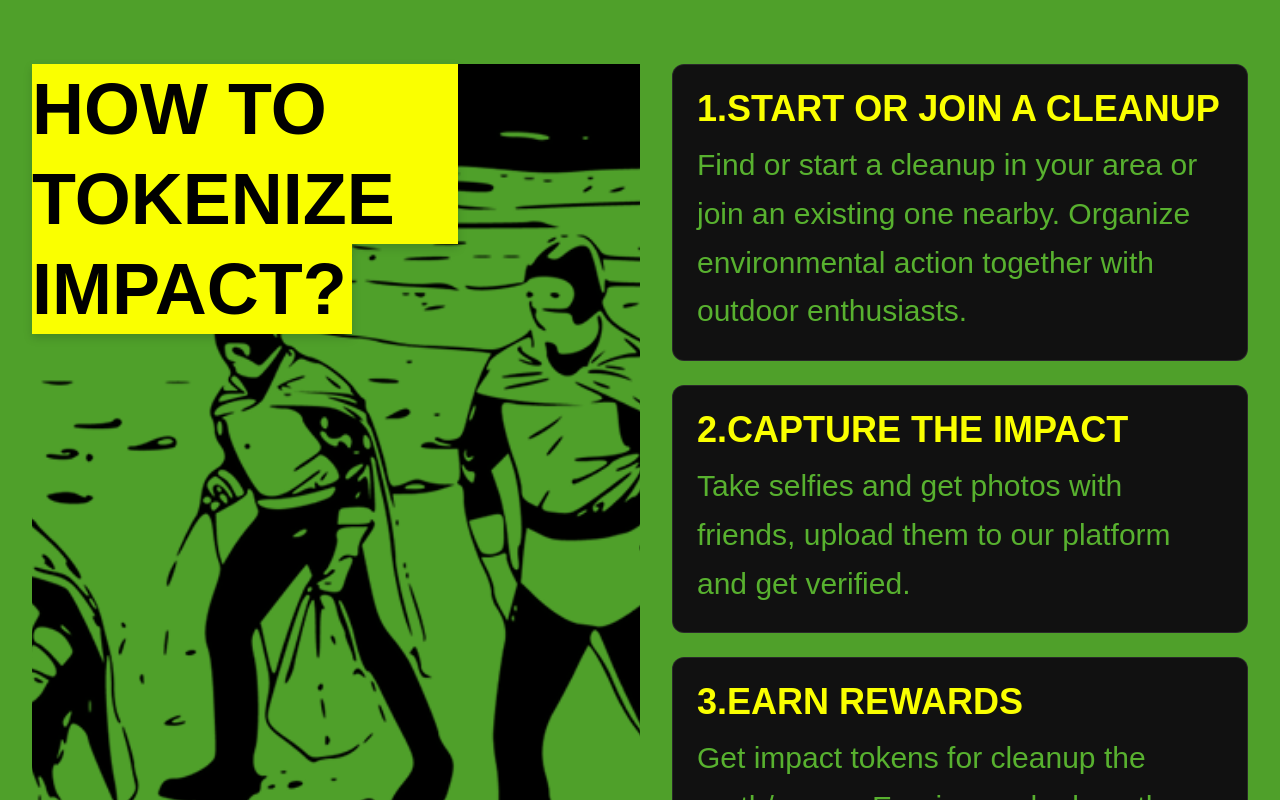
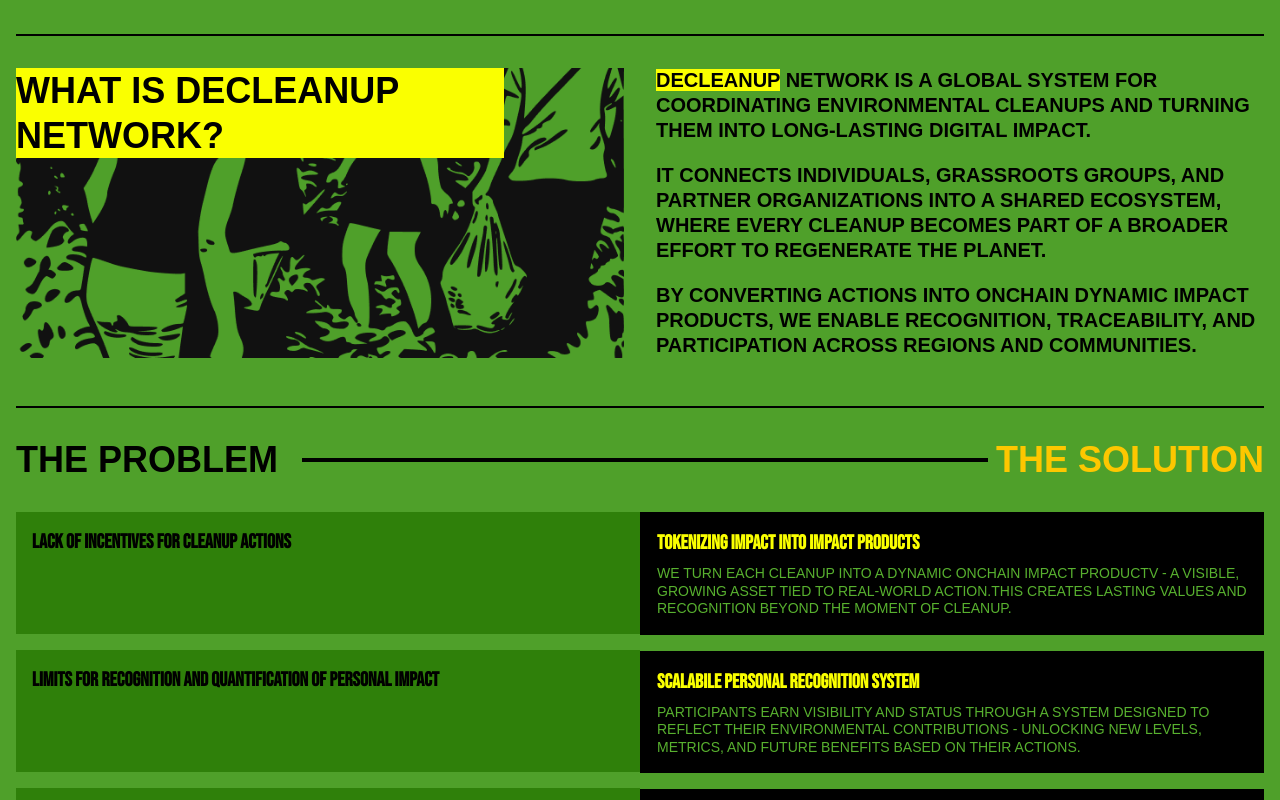
Before and after one commit to DeCleanup-Network/landing-page, a Next.js app: page / in a window 1280 px wide. Shown: the top 800 px of the page. Built offline with nearby package versions, Linux system fonts and the light colour scheme.

Commit message:
feat: implement What is Decleanup Network section

```diff
--- a/app/page.tsx
+++ b/app/page.tsx
@@ -1,11 +1,13 @@
-import TokenizeImpactSection from "@/components/HowToTokonizeImpact/TokenizeImpactSection"
+import WhatIsDeCleanupNetwork from "@/components/whatis-decleanup";
+import TokenizeImpactSection from "@/components/HowToTokonizeImpact/TokenizeImpactSection";
 
-const page = () => {
+const Page = () => {
   return (
-    <div>
-      <TokenizeImpactSection/>
-    </div>
-  )
-}
+    <main>
+      <WhatIsDeCleanupNetwork />
+      <TokenizeImpactSection />
+    </main>
+  );
+};
 
-export default page
+export default Page;
--- /dev/null
+++ b/components/whatis-decleanup/index.tsx
@@ -0,0 +1,75 @@
+import { ProblemSection } from "./problem-section"
+import { SolutionSection } from "./solution-section"
+
+export default function WhatIsDeCleanupNetwork() {
+  return (
+    <section className="w-full bg-[#4FA02A] relative overflow-hidden">
+      <div className="container mx-auto px-4 py-8 relative z-10 m-[2px]">
+        {/* Horizontal Line Separator */}
+        <div className="w-full h-0.5 bg-black mb-8"></div>
+
+        {/* Header Section - Title and Description Side by Side */}
+        <div className="grid grid-cols-1 md:grid-cols-2 gap-8 mb-12">
+          {/* Left: Title with background image */}
+          <div className="relative">
+            <div className="absolute inset-0">
+              <img
+                src="/cleanup-illustration.png"
+                alt=""
+                className="w-full h-full object-cover object-center"
+                aria-hidden="true"
+              />
+            </div>
+            <h1 className="text-3xl md:text-4xl lg:text-4xl font-black text-black leading-tight relative z-10 bg-[#FAFF00] mr-30">
+              WHAT IS DECLEANUP
+              <br />
+              NETWORK?
+            </h1>
+          </div>
+
+          {/* Right: Description */}
+          <div className="text-black text-lg md:text-xl font-bold leading-tight space-y-5">
+            <p>
+              <span className="bg-[#FAFF00] space-x-2">DECLEANUP</span> NETWORK IS A GLOBAL SYSTEM FOR COORDINATING ENVIRONMENTAL CLEANUPS AND TURNING THEM INTO
+              LONG-LASTING DIGITAL IMPACT.
+            </p>
+            <p>
+              IT CONNECTS INDIVIDUALS, GRASSROOTS GROUPS, AND PARTNER ORGANIZATIONS INTO A SHARED ECOSYSTEM, WHERE EVERY
+              CLEANUP BECOMES PART OF A BROADER EFFORT TO REGENERATE THE PLANET.
+            </p>
+            <p>
+              BY CONVERTING ACTIONS INTO ONCHAIN DYNAMIC IMPACT PRODUCTS, WE ENABLE RECOGNITION, TRACEABILITY, AND
+              PARTICIPATION ACROSS REGIONS AND COMMUNITIES.
+            </p>
+          </div>
+        </div>
+
+        {/* Horizontal Line Separator */}
+        <div className="w-full h-0.5 bg-black mb-8"></div>
+
+        {/* Problem-Solution Headers with horizontal line */}
+        <div className="mb-8 text-center">
+          <div className="flex justify-center items-center space-x-4">
+            <h2 className="text-3xl md:text-4xl font-black text-black">
+              THE PROBLEM
+            </h2>
+            <div className="flex-grow h-1 bg-black mx-2"></div>
+            <h2 className="text-3xl md:text-4xl font-black text-yellow-400">
+              THE SOLUTION
+            </h2>
+          </div>
+        </div>
+
+        {/* Problem-Solution Content */}
+        <div className="grid grid-cols-1 md:grid-cols-2 gap-0">
+          <div className="pr-0">
+            <ProblemSection hideHeader={true} />
+          </div>
+          <div className="pl-0">
+            <SolutionSection hideHeader={true} />
+          </div>
+        </div>
+      </div>
+    </section>
+  )
+}
--- /dev/null
+++ b/components/whatis-decleanup/problem-section.tsx
@@ -0,0 +1,39 @@
+interface ProblemSectionProps {
+    hideHeader?: boolean;
+  }
+
+  export function ProblemSection({ hideHeader = false }: ProblemSectionProps) {
+    const problems = [
+      {
+        title: "LACK OF INCENTIVES FOR CLEANUP ACTIONS",
+      },
+      {
+        title: "LIMITS FOR RECOGNITION AND QUANTIFICATION OF PERSONAL IMPACT",
+      },
+      {
+        title: "WEAK GLOBAL COORDINATION",
+      }
+    ];
+
+    return (
+      <div>
+        {!hideHeader && (
+          <div className="mb-6">
+            <h2 className="text-3xl md:text-4xl font-black text-black px-2 py-1 inline-block">
+              THE PROBLEM
+            </h2>
+          </div>
+        )}
+
+        <div className="space-y-4">
+          {problems.map((problem, index) => (
+            <div key={index} className="bg-[#2f800a] p-4 h-30.5">
+              <h3 className="text-lg md:text-xl font-black text-black mb-0" style={{ fontFamily: "Bebas Neue" }}>
+                {problem.title}
+              </h3>
+            </div>
+          ))}
+        </div>
+      </div>
+    );
+  }
--- /dev/null
+++ b/components/whatis-decleanup/solution-section.tsx
@@ -0,0 +1,44 @@
+interface SolutionSectionProps {
+    hideHeader?: boolean
+  }
+
+  export function SolutionSection({ hideHeader = false }: SolutionSectionProps) {
+    const solutions = [
+      {
+        title: "TOKENIZING IMPACT INTO IMPACT PRODUCTS",
+        description:
+          "WE TURN EACH CLEANUP INTO A DYNAMIC ONCHAIN IMPACT PRODUCTV - A VISIBLE, GROWING ASSET TIED TO REAL-WORLD ACTION.THIS CREATES LASTING VALUES AND RECOGNITION BEYOND THE MOMENT OF CLEANUP.",
+      },
+      {
+        title: "SCALABILE PERSONAL RECOGNITION SYSTEM",
+        description:
+          "PARTICIPANTS EARN VISIBILITY AND STATUS THROUGH A SYSTEM DESIGNED TO REFLECT THEIR ENVIRONMENTAL CONTRIBUTIONS - UNLOCKING NEW LEVELS, METRICS, AND FUTURE BENEFITS BASED ON THEIR ACTIONS.",
+      },
+      {
+        title: "GLOBAL NETWORK OF COORDINATED ACTION",
+        description:
+          "THROUGH OUR AMBASSADOR PROGRAM, PARTNER COMMUNITIES, AND DECENTRALIZED TECH, WE CONNECT LOCAL CLEANUP EFFORTS INTO ONE SHARED ECOSYSTEM - ALIGNED, VISIBLE, AND SCALABLE ACROSS BORDERS",
+      },
+    ]
+
+    return (
+      <div>
+        {!hideHeader && (
+          <div className="mb-6">
+            <h2 className="text-3xl md:text-4xl font-black text-[#FAFF00]">THE SOLUTION</h2>
+          </div>
+        )}
+
+        <div className="space-y-4">
+          {solutions.map((solution, index) => (
+            <div key={index} className="bg-black border border-black p-4">
+              <h3 className="text-lg md:text-xl font-black text-[#FAFF00] mb-2" style={{ fontFamily: "Bebas Neue" }}>
+                {solution.title}
+              </h3>
+              <p className="text-[#58B12F] text-sm font-medium leading-tight">{solution.description}</p>
+            </div>
+          ))}
+        </div>
+      </div>
+    )
+  }
```
Also changed, not shown: public/cleanup-illustration.png (added).
